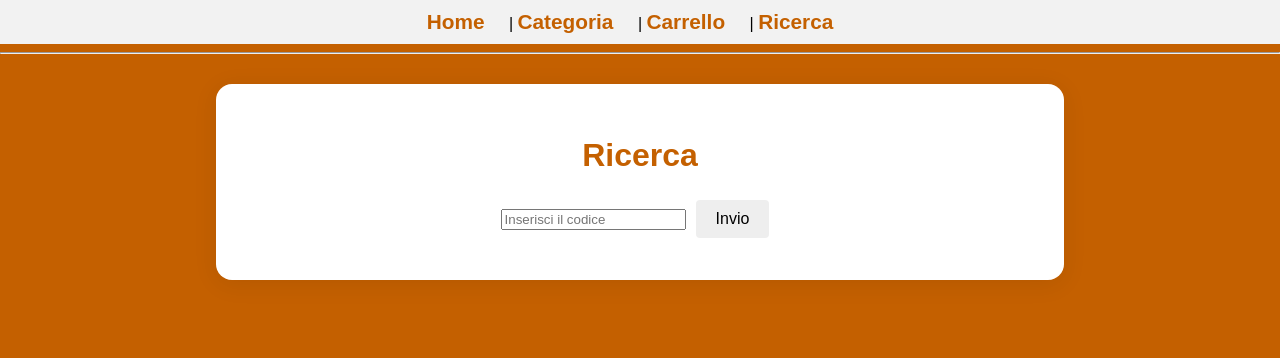
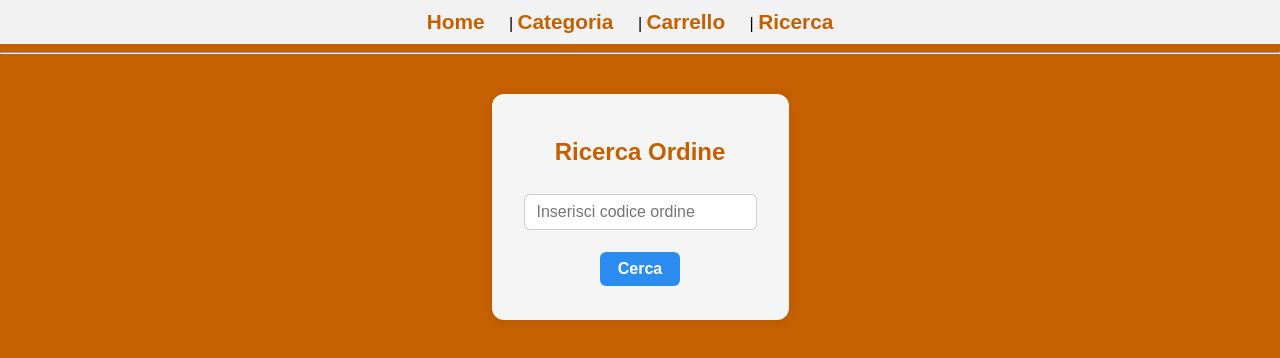
Before and after one commit to Zaidaman/CartExpress, a Vue app in the folder frontend/: page /ricerca in a window 1280 px wide. Shown: the top 358 px of the page. Built offline with nearby package versions, Linux system fonts and the light colour scheme.

Commit message:
added search page

```diff
--- a/frontend/src/views/RicercaView.vue
+++ b/frontend/src/views/RicercaView.vue
@@ -1,30 +1,123 @@
-
 <template>
-	<div class="view-container">
-		<h1>Ricerca</h1>
+  <div class="ricerca-container">
+    <div class="input-container">
+      <h2>Ricerca Ordine</h2>
       <input
-			v-model="codice"
+        v-model="idOrdine"
         type="text"
-			placeholder="Inserisci il codice"
-			class="ricerca-input"
+        placeholder="Inserisci codice ordine"
+        @keyup.enter="cercaOrdine"
       />
-		<button class="ricerca-btn" @click="invia">Invio</button>
+      <button @click="cercaOrdine">Cerca</button>
+    </div>
+    <div class="ordine-container" v-if="ordine">
+      <h3>Dettagli Ordine</h3>
+      <p><strong>ID Ordine:</strong> {{ ordine.idOrdine }}</p>
+      <p><strong>Email:</strong> {{ ordine.email }}</p>
+      <p><strong>Prezzo Totale:</strong> {{ ordine.PrezzoTotale }} €</p>
+      <p><strong>Data Creazione:</strong> {{ ordine.DataCreazione }}</p>
+      <div>
+        <strong>Prodotti:</strong>
+        <ul>
+          <li v-for="(prodotto, idx) in prodottiOrdine" :key="idx">
+            {{ prodotto.nome }} - {{ prodotto.quantita ? prodotto.quantita + 'x ' : '' }}{{ prodotto.prezzo ? prodotto.prezzo + '€' : '' }}
+          </li>
+        </ul>
+      </div>
+    </div>
+    <div v-if="errore" class="errore">
+      <p>{{ errore }}</p>
+    </div>
   </div>
 </template>
 
 <script>
 export default {
-	name: 'RicercaView',
+  name: "RicercaView",
   data() {
     return {
-			codice: '',
+      idOrdine: '',
+      ordine: null,
+      prodottiOrdine: [],
+      errore: ''
     };
   },
   methods: {
-		invia() {
-			// Azione all'invio (da personalizzare)
-			alert(`Codice inserito: ${this.codice}`);
-		},
-	},
+    async cercaOrdine() {
+      this.ordine = null;
+      this.prodottiOrdine = [];
+      this.errore = '';
+      if (!this.idOrdine) {
+        this.errore = 'Inserisci un codice ordine valido.';
+        return;
+      }
+      try {
+        const response = await fetch(`http://localhost:3000/api/carrello/getOrdine/${this.idOrdine}`);
+        const data = await response.json();
+        if (data && data.length > 0) {
+          this.ordine = data[0];
+          try {
+            this.prodottiOrdine = JSON.parse(this.ordine.ListaProdotti);
+          } catch (e) {
+            this.prodottiOrdine = [];
+          }
+        } else {
+          this.errore = 'Ordine non trovato.';
+        }
+      } catch (err) {
+        this.errore = 'Errore durante la ricerca dell\'ordine.';
+      }
+    }
+  }
 };
 </script>
+
+<style scoped>
+.ricerca-container {
+  display: flex;
+  flex-direction: column;
+  align-items: center;
+  margin-top: 40px;
+}
+.input-container {
+  background: #f5f5f5;
+  padding: 24px 32px;
+  border-radius: 12px;
+  box-shadow: 0 2px 8px rgba(0,0,0,0.07);
+  margin-bottom: 32px;
+  display: flex;
+  flex-direction: column;
+  align-items: center;
+}
+.input-container input {
+  margin: 12px 0;
+  padding: 8px 12px;
+  border-radius: 6px;
+  border: 1px solid #ccc;
+  font-size: 1rem;
+}
+.input-container button {
+  padding: 8px 18px;
+  border: none;
+  border-radius: 6px;
+  background: #2d8cf0;
+  color: #fff;
+  font-weight: bold;
+  cursor: pointer;
+  transition: background 0.2s;
+}
+.input-container button:hover {
+  background: #1a6fb3;
+}
+.ordine-container {
+  background: #fff;
+  padding: 24px 32px;
+  border-radius: 12px;
+  box-shadow: 0 2px 8px rgba(0,0,0,0.07);
+  min-width: 320px;
+}
+.errore {
+  color: #d32f2f;
+  margin-top: 16px;
+}
+</style>
```
Lines whose indentation alone changed are shown as unchanged.
